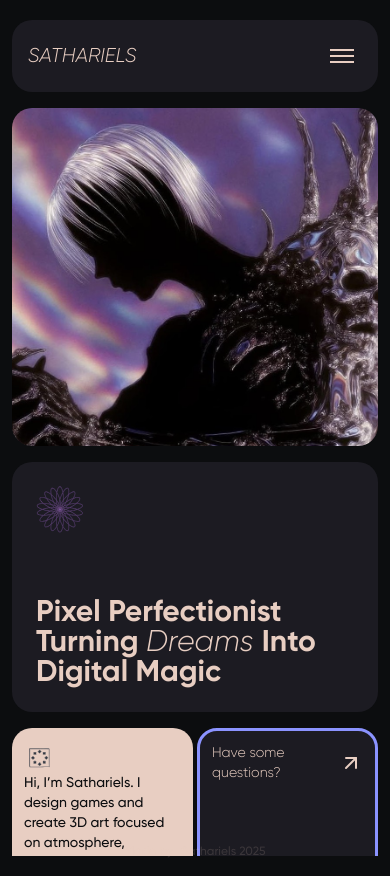
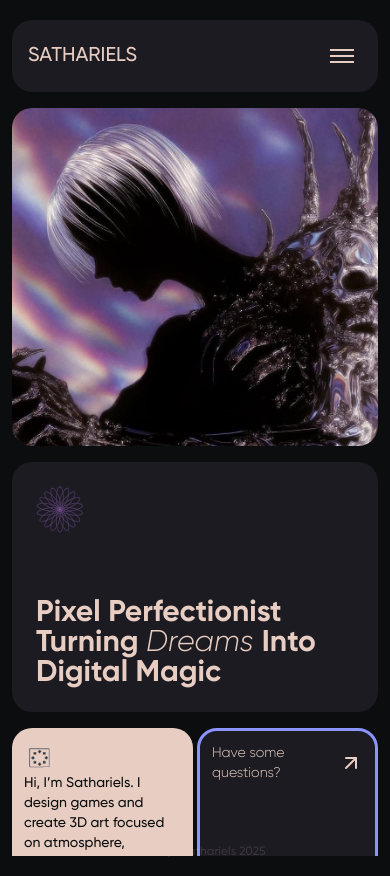
Before and after one commit to sathariels/Sathariels.com, a Next.js app: page / in a window 390 px wide. Built offline with nearby package versions, Linux system fonts and the light colour scheme.

Commit message:
Remove italic style from Navbar title

```diff
--- a/src/components/Navbar.tsx
+++ b/src/components/Navbar.tsx
@@ -15,7 +15,7 @@ export default function Navbar() {
           className="flex flex-row gap-1 items-center"
           aria-label="Go to homepage"
         >
-          <span className="text-xl lg:text-2xl uppercase font-medium italic">Sathariels</span>
+          <span className="text-xl lg:text-2xl uppercase font-medium">Sathariels</span>
           <span className="text-xl lg:text-2xl uppercase font-medium"></span>
         </Link>
         <HamburgerButton open={menuOpen} onClick={toggleMenu} />
```
